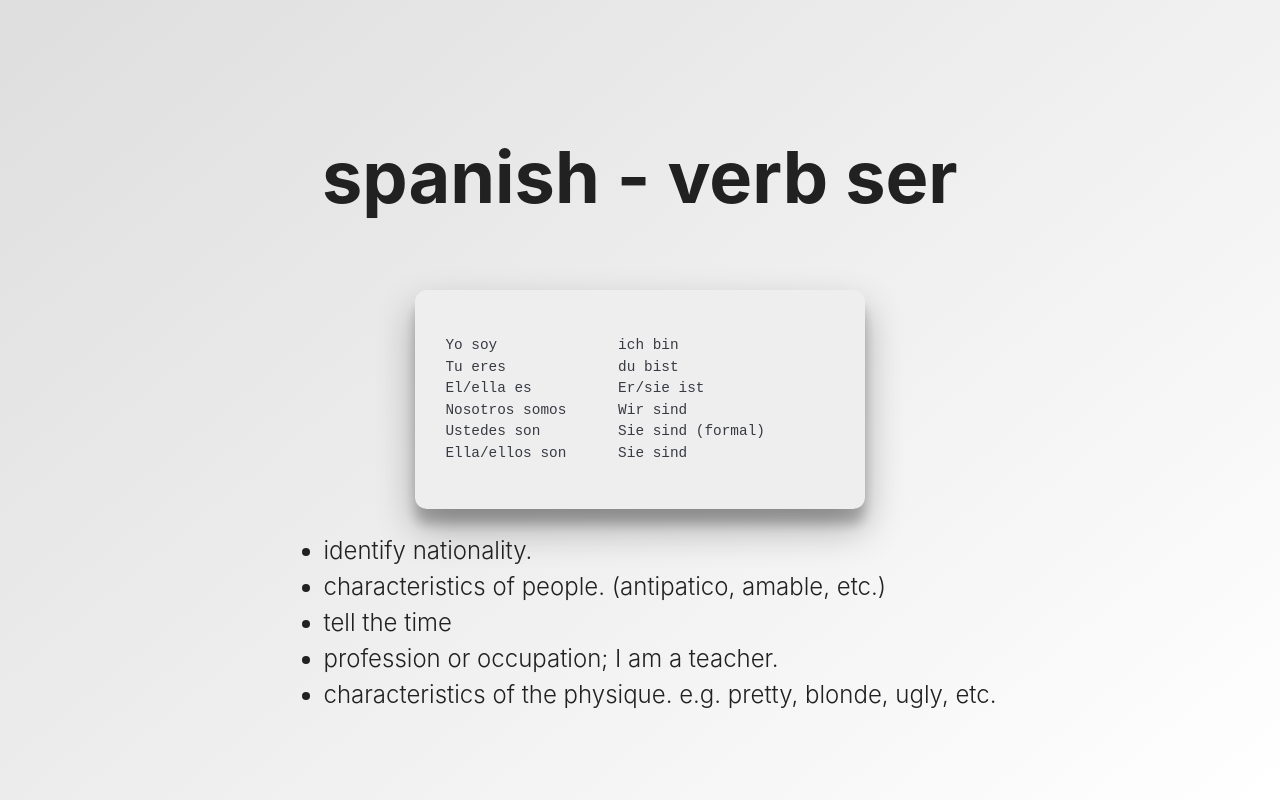
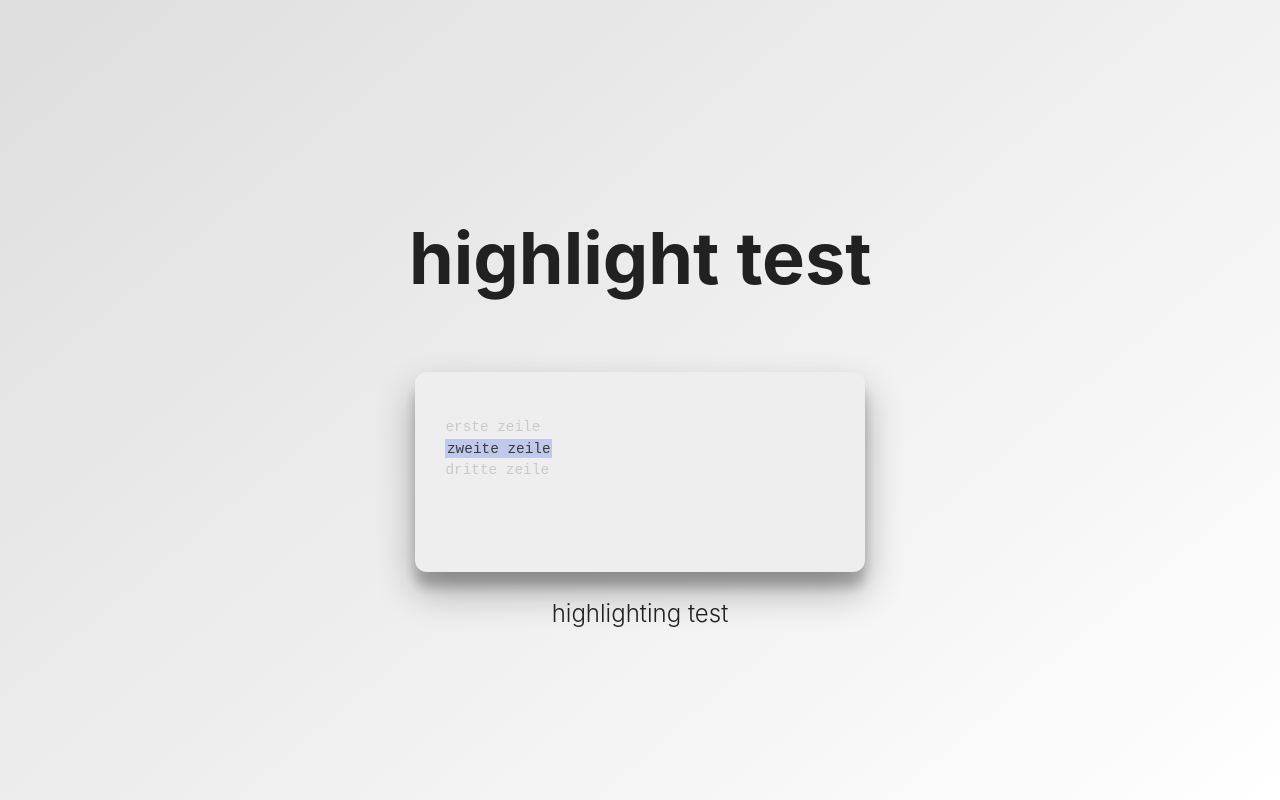
Before and after one commit to danielkagemann/coding, a React (Vite) app: page / in a window 1280 px wide. Built offline with nearby package versions, Linux system fonts and the light colour scheme.

Commit message:
highlighting for all

```diff
--- a/public/slides.json
+++ b/public/slides.json
@@ -1,11 +1,11 @@
 [
   {
     "header": {
-      "text": "## spanish - verb ser",
-      "animate": "backInLeft"
+      "text": "## highlight test",
+      "animate": "bounce"
     },
     "footer": {
-      "text": "* identify nationality.\n* characteristics of people. (antipatico, amable, etc.)\n* tell the time\n* profession or occupation; I am a teacher.\n* characteristics of the physique. e.g. pretty, blonde, ugly, etc.",
+      "text": "highlighting test",
       "animate": "slideInUp"
     },
     "config": {
@@ -22,8 +22,23 @@
       "actions": [
         {
           "type": "insert",
-          "text": "Yo soy              ich bin\nTu eres             du bist\nEl/ella es          Er/sie ist\nNosotros somos      Wir sind\nUstedes son         Sie sind (formal)\nElla/ellos son      Sie sind (Gruppe)\n",
+          "text": "erste zeile\nzweite zeile\ndritte zeile",
           "where": ""
+        },
+        {
+          "type": "highlight",
+          "where": [2],
+          "wait": 4
+        },
+        {
+          "type": "highlight",
+          "where": [3],
+          "wait": 4
+        },
+        {
+          "type": "highlight",
+          "where": [],
+          "wait": 4
         }
       ]
     }
--- a/src/assets/index.scss
+++ b/src/assets/index.scss
@@ -23,6 +23,7 @@
   --terminal-header-min: #FEBC2E;
   --terminal-header-max: #28C841;
   --terminal-border: 12px;
+  --mark: rgba(90, 117, 225, 0.3);
 
   --monospaced: source-code-pro, Menlo, Monaco, Consolas, 'Courier New', Courier, monospace;
 }
@@ -55,9 +56,11 @@ main {
   &.left {
     place-self: flex-start;
   }
+
   &.right {
     place-self: flex-end;
   }
+
   &.center {
     place-self: center;
   }
@@ -69,9 +72,11 @@ main {
   &.left {
     place-self: flex-start;
   }
+
   &.right {
     place-self: flex-end;
   }
+
   &.center {
     place-self: center;
   }
@@ -93,6 +98,36 @@ main {
   &.dark {
     // dark is the default
     @include meta.load-css("highlight.js/styles/atom-one-dark.css");
+  }
+
+  .line-dim {
+    animation: dimOut 1s;
+    animation-fill-mode: forwards;
+  }
+
+  @keyframes dimOut {
+    from {
+      opacity: 1;
+    }
+    to {
+      opacity: 0.2;
+    }
+  }
+
+  .line-hl {
+    animation: dimIn 1s;
+    background-color: var(--mark);
+    padding: 0.1rem;
+    transform: scale(1.2);
+  }
+
+  @keyframes dimIn {
+    from {
+      opacity: 0;
+    }
+    to {
+      opacity: 1;
+    }
   }
 
   &.light {
--- a/src/components/Terminal.tsx
+++ b/src/components/Terminal.tsx
@@ -29,9 +29,9 @@ const Terminal: FC<Props> = ({slide}) => {
 
         // iterate until index
         for (let index = 0; index < current; index += 1) {
+
             const {type, text, where} = slide.code.actions[index];
 
-            // only inserts
             if (type === "insert") {
                 // replace all existing placeholders in this
                 if (where === "") {
@@ -61,6 +61,23 @@ const Terminal: FC<Props> = ({slide}) => {
                 ele,
                 {language: slide.code.language}
             ).value
+        } else if (type === "highlight") {
+            const marked = hljs.highlight(
+                code,
+                {language: slide.code.language}
+            ).value;
+
+            if ((where as number[]).length === 0) {
+                return marked;
+            }
+            let lines = marked.split('\n');
+            lines = lines.map((line: string, index:number) => {
+                if ((where as number[]).includes(index + 1)) {
+                    return `<span class="line-hl">${line}</span>`;
+                }
+                return `<span class="line-dim">${line}</span>`;
+            });
+            return lines.join('\n');
         }
         return '';
     }
--- a/src/model/Configuration.ts
+++ b/src/model/Configuration.ts
@@ -14,9 +14,7 @@ export const textScheme = z.object({
 });
 
 export const wherePlaceholder = z.string({invalid_type_error: "Define a placeholder like _<nameofplaceholder>_"});
-export const whereHighlight = z.object({
-    lines: z.array(z.number())
-});
+export const whereHighlight = z.array(z.number());
 
 export const actionScheme = z.object({
     type: z.enum(['insert', 'highlight']).default('insert'),
```
Also changed, not shown: public/spain-1-verb-ser.json (added, +31 -0 lines).
